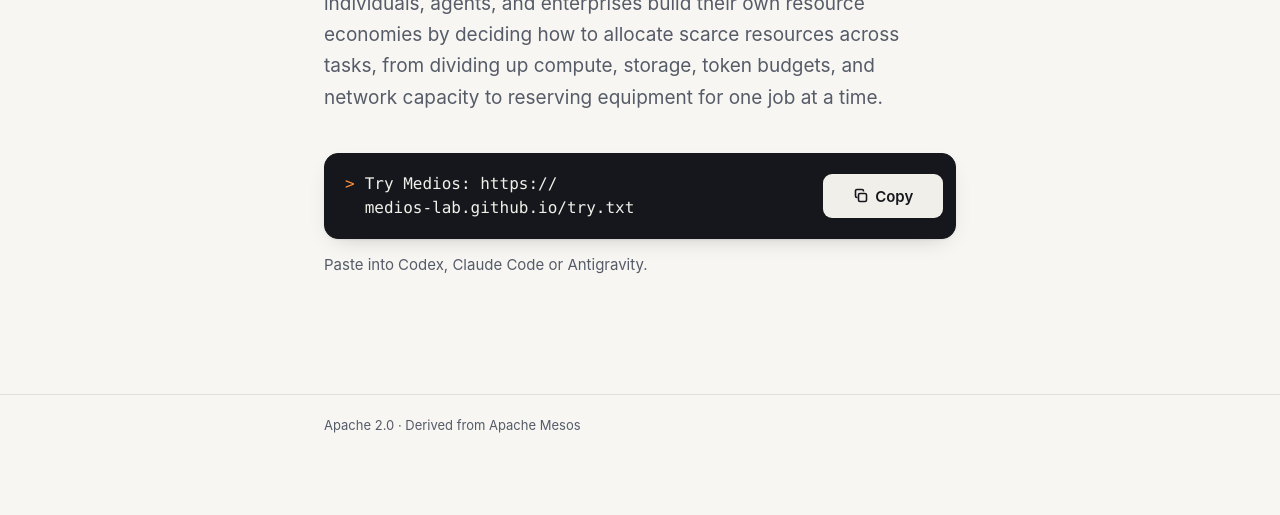
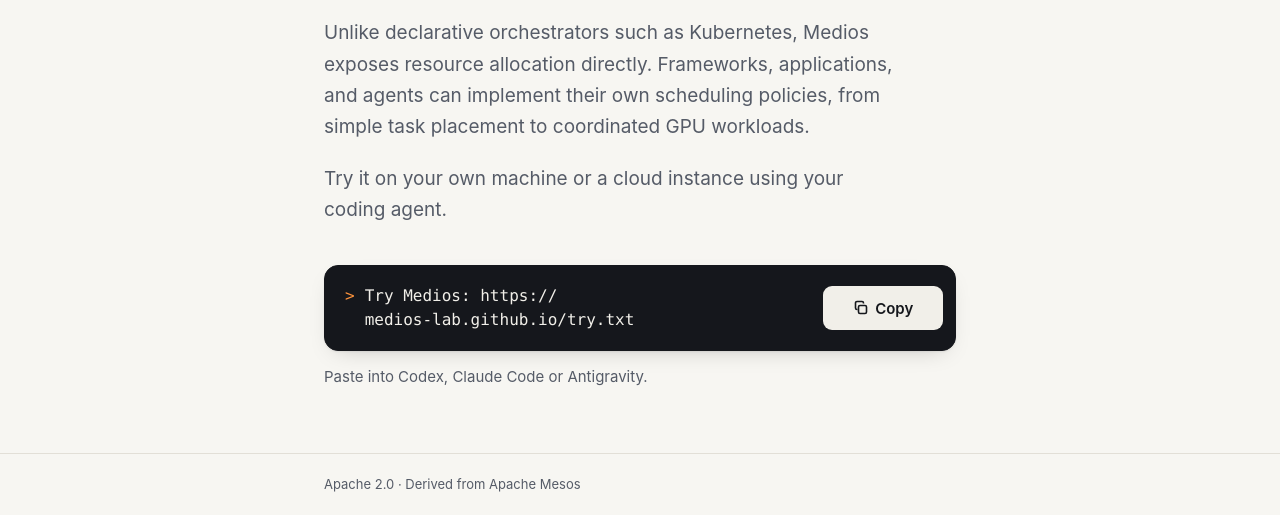
Before and after one commit to medios-lab/medios-lab.github.io, a plain HTML site: page index.html in a window 1280 px wide. Shown: the part 344-859 px from the top of the page. Before the commit the page ends 800 px from the top, so only its background shows below. Drawn offline with Linux system fonts and the light colour scheme.

Commit message:
Replace the landing page copy
Co-Authored-By: Claude Opus 5.5 <noreply@anthropic.com>

```diff
--- a/index.html
+++ b/index.html
@@ -4,7 +4,7 @@
 <meta charset="utf-8">
 <meta name="viewport" content="width=device-width, initial-scale=1, viewport-fit=cover">
 <title>Medios</title>
-<meta name="description" content="Medios is a modern take on Mesos and an alternative to declarative resource managers like Kubernetes.">
+<meta name="description" content="Medios is a modern take on Apache Mesos: a small resource broker that leaves allocation decisions to the applications themselves.">
 <meta name="theme-color" content="#f7f6f2" media="(prefers-color-scheme: light)">
 <meta name="theme-color" content="#0e1014" media="(prefers-color-scheme: dark)">
 <style>
@@ -59,6 +59,7 @@ h1{margin:0 0 1.25rem; font-size:clamp(2.75rem, 1.6rem + 5vw, 4.5rem); line-heig
   font-weight:700; letter-spacing:-.04em}
 .lede{margin:0 0 2.5rem; max-width:36rem; font-size:clamp(1.0625rem, 1rem + .3vw, 1.1875rem);
   line-height:1.65; color:var(--muted); text-wrap:pretty}
+.lede:has(+ .lede){margin-bottom:1.25rem}
 
 /* Prompt: the primary action */
 .term{display:flex; align-items:center; gap:1rem;
@@ -90,6 +91,7 @@ footer p{margin:0; padding-block:1.25rem max(1.25rem, env(safe-area-inset-bottom
 @media (max-width:30rem){
   .hero{padding-block:1.5rem 3rem}
   .lede{margin-bottom:2rem}
+  .lede:has(+ .lede){margin-bottom:1rem}
   .term{flex-direction:column; align-items:stretch; gap:.75rem; padding:1rem}
   .term code{padding-block:0; font-size:.9375rem}
   #copy{width:100%}
@@ -107,7 +109,9 @@ footer p{margin:0; padding-block:1.25rem max(1.25rem, env(safe-area-inset-bottom
 </header>
 <main><div class="wrap hero">
   <h1>Medios</h1>
-  <p class="lede">Medios is a modern take on Mesos and an alternative to declarative resource managers like Kubernetes. It lets individuals, agents, and enterprises build their own resource economies by deciding how to allocate scarce resources across tasks, from dividing up compute, storage, token budgets, and network capacity to reserving equipment for one job at a time.</p>
+  <p class="lede">Medios is a modern take on Apache Mesos. It provides a small resource broker for running work across computers, while leaving decisions about how resources are allocated and used to the applications themselves.</p>
+  <p class="lede">Unlike declarative orchestrators such as Kubernetes, Medios exposes resource allocation directly. Frameworks, applications, and agents can implement their own scheduling policies, from simple task placement to coordinated GPU workloads.</p>
+  <p class="lede">Try it on your own machine or a cloud instance using your coding agent.</p>
   <div class="term"><code><span class="p" aria-hidden="true">&gt;</span><span id="prompt">Try Medios: <span class="setup-url"></span></span></code><button id="copy" type="button" aria-describedby="prompt"><svg width="16" height="16" viewBox="0 0 16 16" aria-hidden="true" fill="none" stroke="currentColor" stroke-width="1.6" stroke-linejoin="round"><rect x="5.5" y="5.5" width="8" height="8" rx="1.5"/><path d="M10.5 3.5v-.5a1.5 1.5 0 0 0-1.5-1.5H4A1.5 1.5 0 0 0 2.5 3v5A1.5 1.5 0 0 0 4 9.5h.5"/></svg><span class="label">Copy</span></button></div>
   <p class="hint">Paste into Codex, Claude Code or Antigravity.</p>
   <p id="copy-status" class="sr-only" role="status" aria-live="polite"></p>
```
